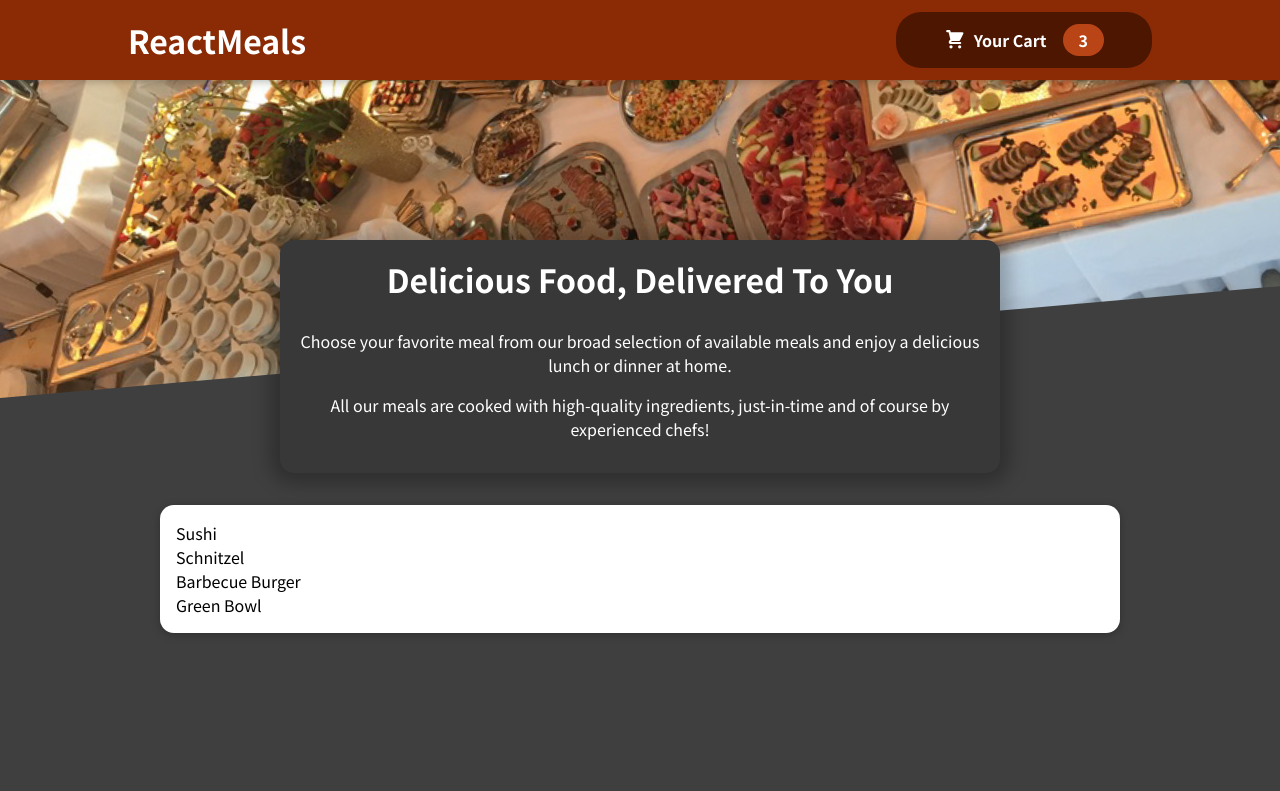
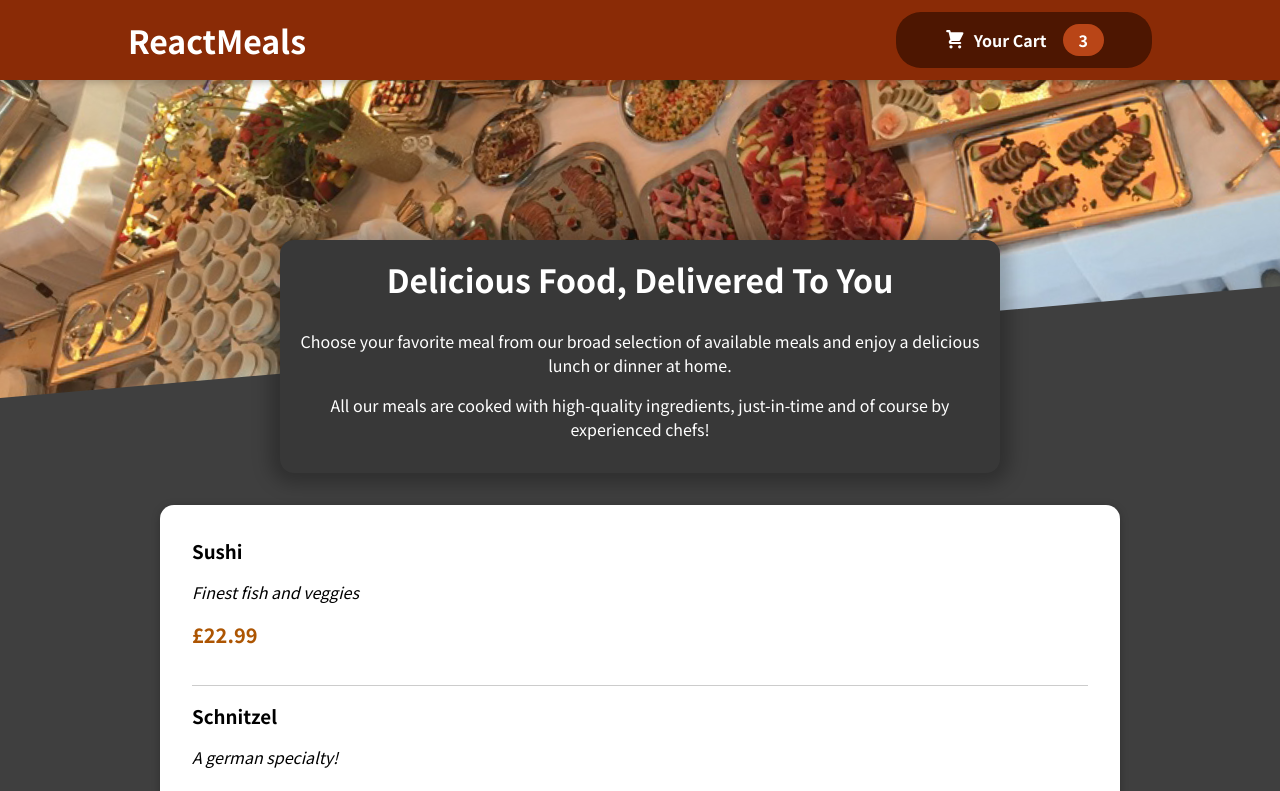
Before and after one commit to emmawalshdev/Fast-Cat-Delivery, a React (Create React App) app: page / in a window 1280 px wide. Shown: the top 791 px of the page. Built offline with nearby package versions, Linux system fonts and the light colour scheme.

Commit message:
Add mealItem component and render into avail meals

```diff
--- a/src/components/Meals/AvailableMeals.js
+++ b/src/components/Meals/AvailableMeals.js
@@ -1,7 +1,8 @@
 import classes from './AvailableMeals.module.css'
 import Card from '../UI/Card';
+import MealItem from './MealItem/MealItem';
 
-const DUMMY_MEALS = [
+  const DUMMY_MEALS = [
     {
       id: 'm1',
       name: 'Sushi',
@@ -29,7 +30,14 @@
   ];
 
 const AvailableMeals = () => {
-    const mealsList = DUMMY_MEALS.map(meal => <li>{meal.name}</li>);
+    const mealsList = DUMMY_MEALS.map((meal) => (
+      <MealItem
+        key={meal.id}
+        name={meal.name}
+        description={meal.description}
+        price={meal.price}
+        />
+      ));
 
     return <section className={classes.meals}>
       <Card>
--- /dev/null
+++ b/src/components/Meals/MealItem/MealItem.js
@@ -0,0 +1,20 @@
+import React from "react";
+import classes from './MealItem.module.css';
+
+const MealItem = (props) => {
+
+    const price = `£${props.price.toFixed(2)}`
+
+    return <li key={props.id} className={classes.meal}>
+        <div>
+            <h3>{props.name}</h3>
+            <p className={classes.description}>{props.description}</p>
+            <p className={classes.price}>{price}</p>
+        </div>
+        <div>
+
+        </div>
+    </li>
+}
+
+export default MealItem;
--- /dev/null
+++ b/src/components/Meals/MealItem/MealItem.module.css
@@ -0,0 +1,22 @@
+.meal {
+    display: flex;
+    justify-content: space-between;
+    margin: 1rem;
+    padding-bottom: 1rem;
+    border-bottom: 1px solid #ccc;
+  }
+
+  .meal h3 {
+    margin: 0 0 0.25rem 0;
+  }
+
+  .description {
+    font-style: italic;
+  }
+
+  .price {
+    margin-top: 0.25rem;
+    font-weight: bold;
+    color: #ad5502;
+    font-size: 1.25rem;
+  }
```
Also changed, not shown: src/components/Meals/MealItem/MealItemForm.js (added).
